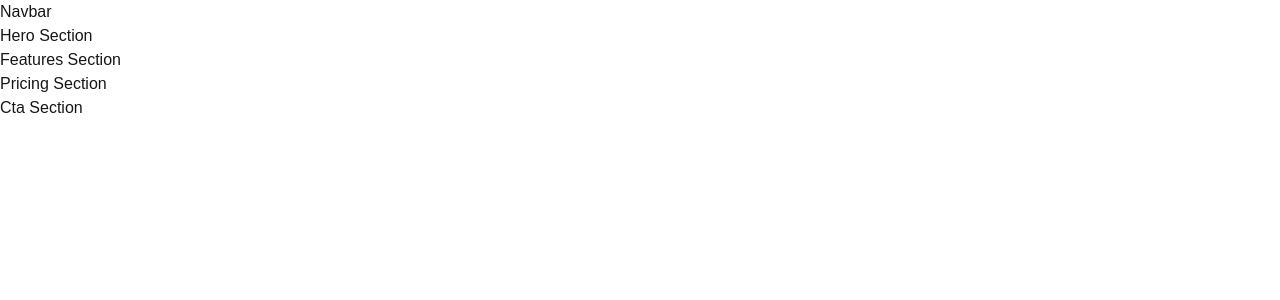
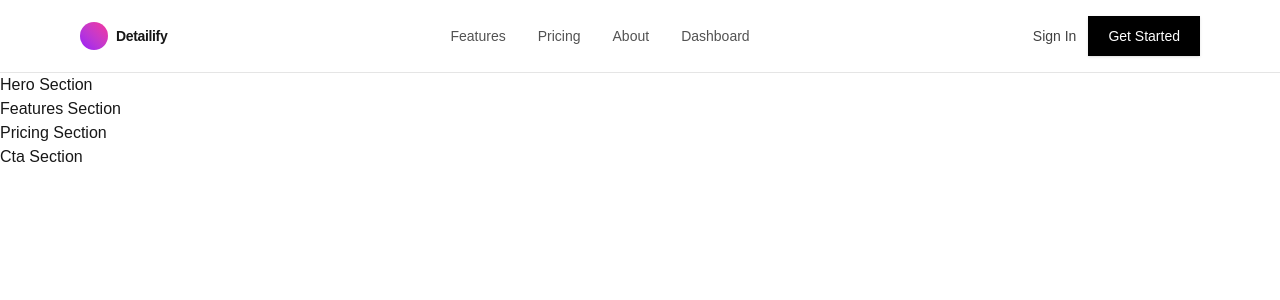
Before and after one commit to najeesidahmed/ruach-tech-figma-to-code, a Next.js app in the folder detailify-landing/: page / in a window 1280 px wide. Shown: the top 300 px of the page. Built offline with nearby package versions, Linux system fonts and the light colour scheme.

Commit message:
building navbar elements and adjusting button to match figma

```diff
--- a/detailify-landing/components/layout/Navbar.tsx
+++ b/detailify-landing/components/layout/Navbar.tsx
@@ -1,7 +1,36 @@
+import { Button } from "../ui/Button";
+
+const navLinks = ["Features", "Pricing", "About", "Dashboard"];
+
 export function Navbar() {
     return (
-        <header>
-            <nav>Navbar</nav>
+        <header className="sticky top-0 z-20 border-b border-neutral-200 bg-white backdrop-blur">
+            <nav className="mx-auto flex max-w-6xl items-center justify-between px-4 py-4">
+                {/* Logo */}
+                <div className="flex items-center gap-2">
+                    <div className="h-7 w-7 rounded-full bg-gradient-to-tr from-purple-600 to-pink-500" />
+                    <span className="text-sm font-semibold tracking-tight">
+                        Detailify
+                    </span>
+                </div>
+
+                {/*Nav Links */}
+                <div className="hidden items-center gap-8 text-sm text-neutral-600 md:flex">
+                    {navLinks.map((link) => (
+                        <a key={link} href="#" className="hover:text-neutral-900">
+                            {link}
+                        </a>
+                    ))}
+                </div>
+
+                {/*Buttons*/}
+                <div className="flex items-center gap-3">
+                        <button className="text-sm text-neutral-700 hover:text-neutral-900">
+                            Sign In
+                        </button>
+                        <Button className="px-4 py-2">Get Started</Button>
+                </div>
+            </nav>
         </header>
     )
 }
--- a/detailify-landing/components/ui/Button.tsx
+++ b/detailify-landing/components/ui/Button.tsx
@@ -13,7 +13,7 @@ export function Button({
     children,
     ...props
 }: ButtonProps) {
-    const base = "inline-flex items-center justify-center rounded-full px-5 py-2.5 text-sm font-medium transition shadow-sm";
+    const base = "inline-flex items-center justify-center rounded-30 px-5 py-2.5 text-sm font-medium transition shadow-sm";
     const styles: Record<Variant, string> = {
        primary: "bg-black text-white hover:bg-neutral-900",
        outline: "border border-neutral-200 text-neutral-900 bg-white hover:bg-neutral-50"
```
